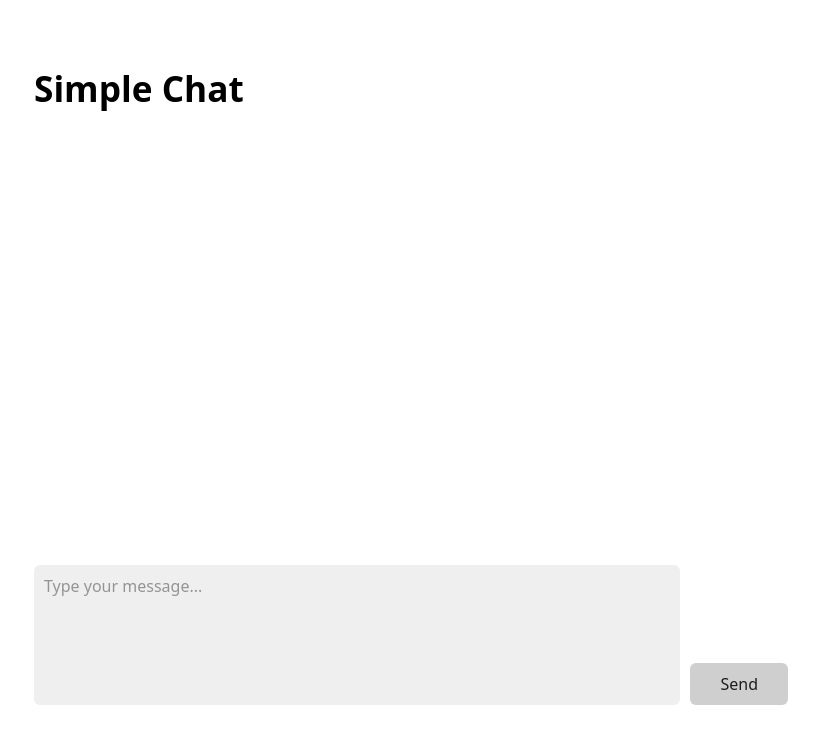
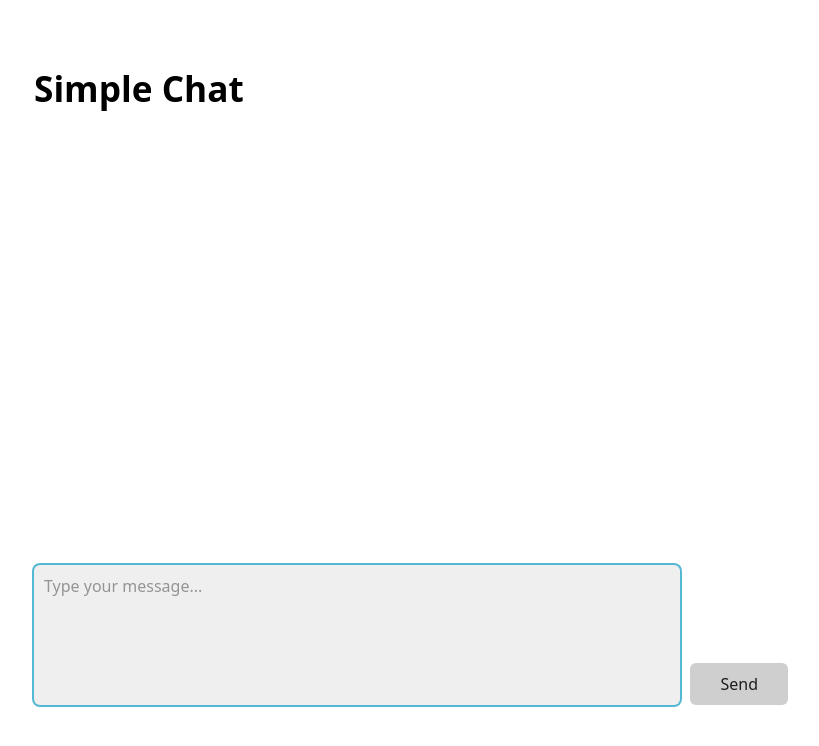
Before and after one commit to okdshin/llm-chatapp, a Vue app in the folder frontend/: page / in a window 1280 px wide. Shown: the top 746 px of the page, without its empty margins (226-1045 px from the left). Built offline with nearby package versions, Linux system fonts and the light colour scheme.

Commit message:
Add auto-focus to input form on startup and after sending message

```diff
--- a/frontend/src/App.vue
+++ b/frontend/src/App.vue
@@ -10,7 +10,8 @@
     </div>
 
     <div class="input-container">
-      <textarea v-model="userInput"
+      <textarea ref="messageInput"
+                v-model="userInput"
                 @keyup.enter="sendMessage"
                 placeholder="Type your message..."></textarea>
       <button @click="sendMessage">Send</button>
@@ -25,6 +26,10 @@ export default {
       messages: [],
       userInput: ''
     }
+  },
+  mounted() {
+    // コンポーネントのマウント時にフォーカスを設定
+    this.$refs.messageInput.focus();
   },
   methods: {
     async sendMessage() {
@@ -50,6 +55,11 @@ export default {
         this.messages.push({
           role: 'assistant',
           content: data.response
+        });
+
+        // メッセージ送信後も入力フォームにフォーカスを戻す
+        this.$nextTick(() => {
+          this.$refs.messageInput.focus();
         });
       } catch (error) {
         console.error('Error:', error);
```
